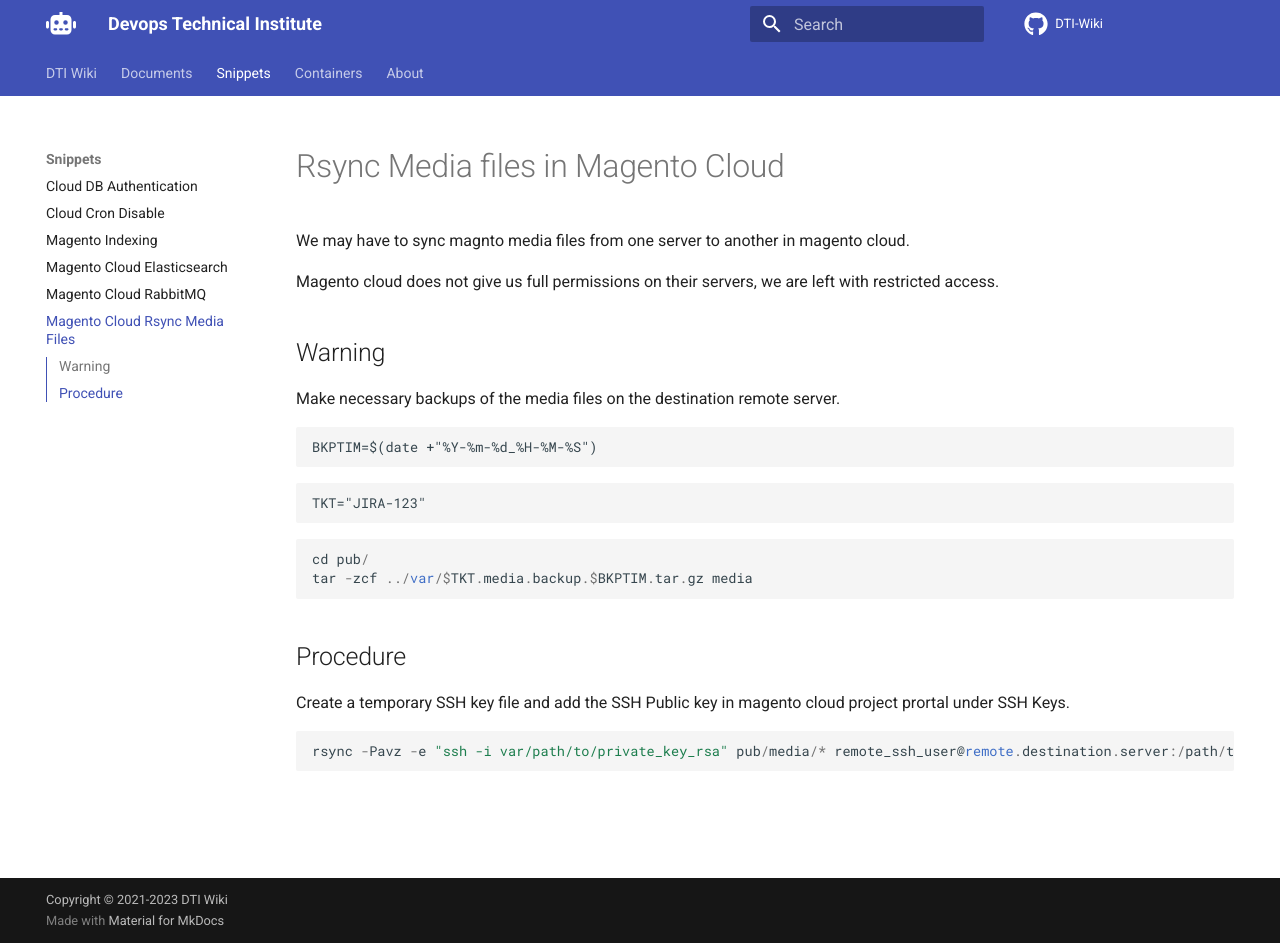
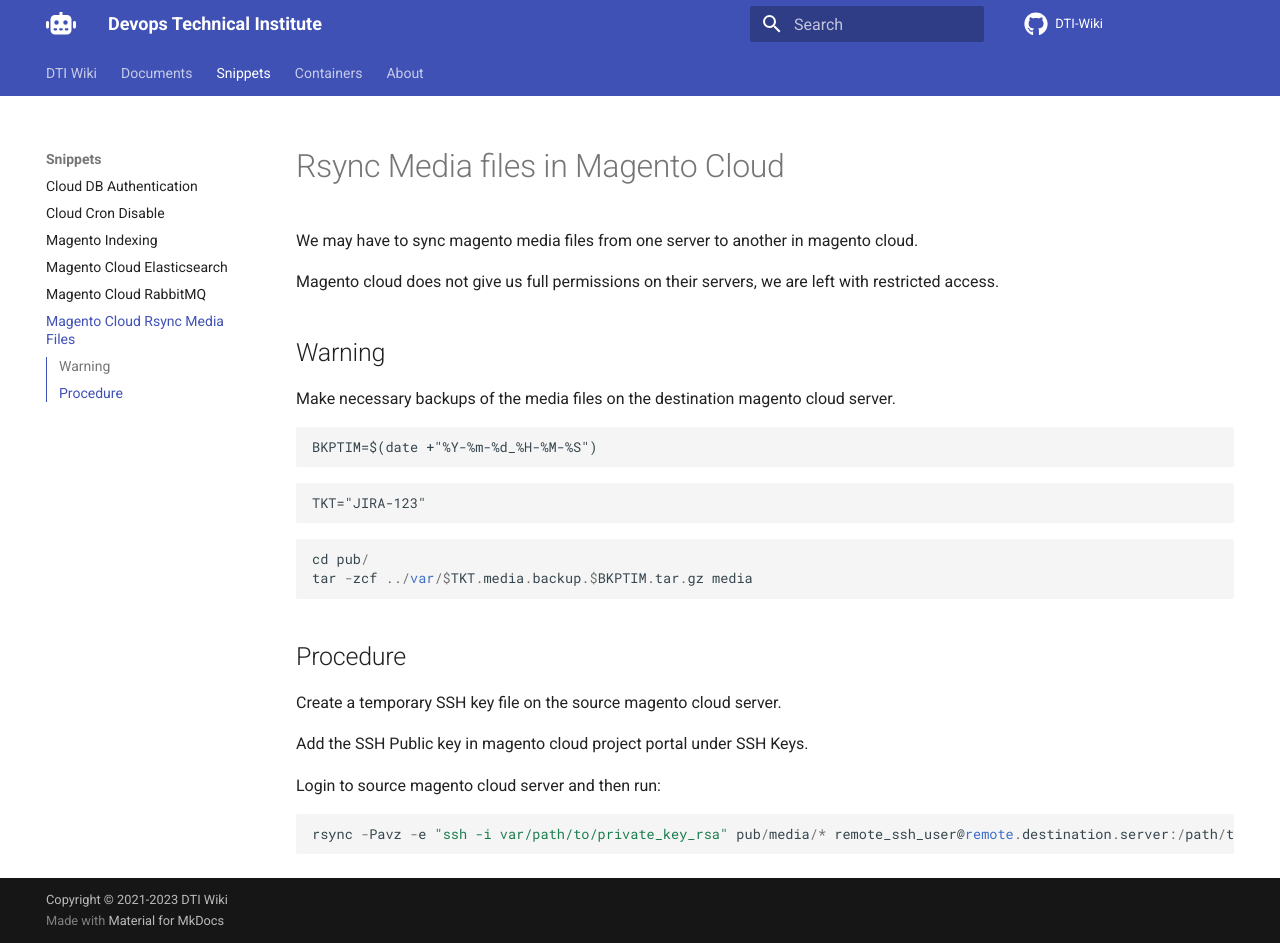
Before and after one commit to dti-wiki/dti-wiki.github.io, an MkDocs documentation site: the page built from docs/docs/snippets/rsync-cloud-media.md, in a window 1280 px wide and 943 px high. Built offline with MkDocs 1.6.1 and Material for MkDocs 9.7.7, drawn with Linux system fonts in a browser that asks for light colours; comment, search, counter and statistics services are not loaded.

Commit message:
Adding rsync in mcloud

````diff
--- a/docs/docs/snippets/rsync-cloud-media.md
+++ b/docs/docs/snippets/rsync-cloud-media.md
@@ -1,12 +1,12 @@
 # Rsync Media files in Magento Cloud
 
-We may have to sync magnto media files from one server to another in magento cloud.
+We may have to sync magento media files from one server to another in magento cloud.
 
 Magento cloud does not give us full permissions on their servers, we are left with restricted access.
 
 ## Warning
 
-Make necessary backups of the media files on the destination remote server.
+Make necessary backups of the media files on the destination magento cloud server.
 
 ```
 BKPTIM=$(date +"%Y-%m-%d_%H-%M-%S")
@@ -23,8 +23,11 @@
 
 ## Procedure
 
-Create a temporary SSH key file and add the SSH Public key in magento cloud project prortal under SSH Keys.
+Create a temporary SSH key file on the source magento cloud server.
 
+Add the SSH Public key in magento cloud project portal under SSH Keys.
+
+Login to source magento cloud server and then run:
 
 ```
 rsync -Pavz -e "ssh -i var/path/to/private_key_rsa" pub/media/* remote_ssh_user@remote.destination.server:/path/to/the/magento/pub/media/
````
